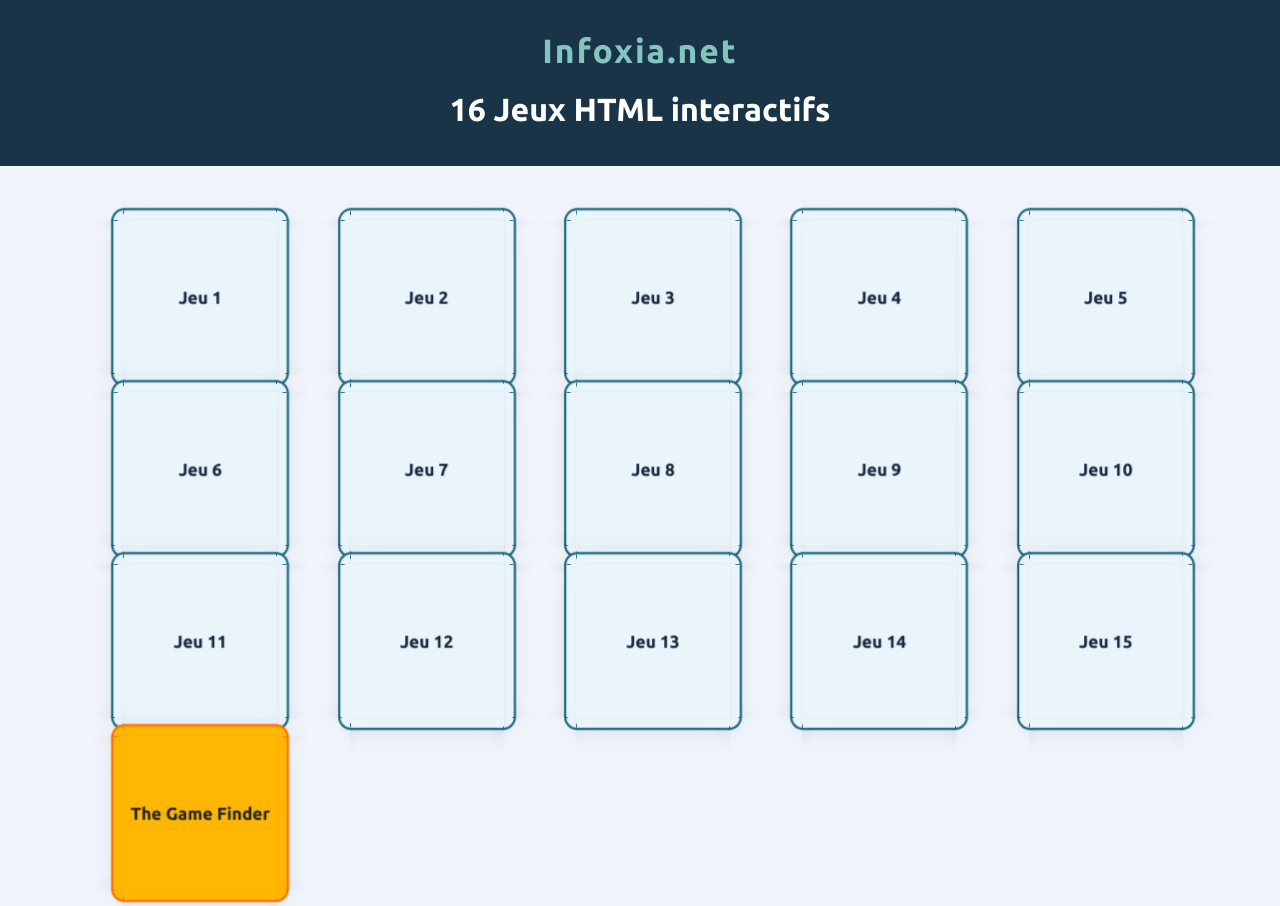
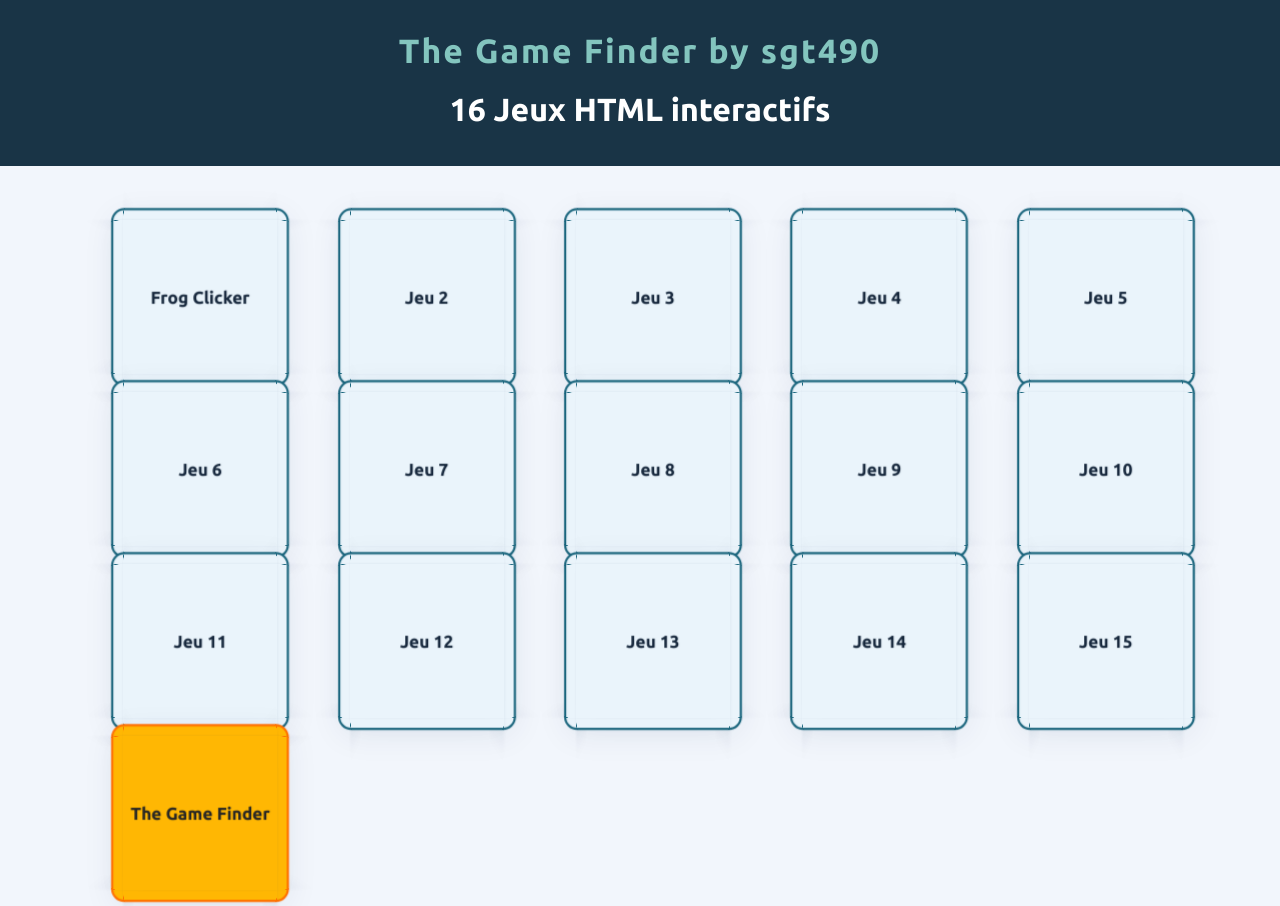
Before and after one commit to sgt490/sgt490.github.io, a plain HTML site: page index.html in a window 1280 px wide. Shown: the top 906 px of the page. Drawn offline with Linux system fonts and the light colour scheme.

Commit message:
Update index.html

```diff
--- a/index.html
+++ b/index.html
@@ -8,13 +8,13 @@
 </head>
 <body>
   <header>
-    <a href="index.html" class="logo">Infoxia.net</a>
+    <a href="index.html" class="logo"> The Game Finder by sgt490 </a>
     <h1>16 Jeux HTML interactifs</h1>
   </header>
   <main>
     <section class="games-grid">
       <!-- 15 premiers jeux -->
-      <a href="clicker.html" class="cube-link"><div class="cube"><span class="cube-face cube-face-front">Jeu 1</span><span class="cube-face cube-face-back">Jeu 1</span><span class="cube-face cube-face-right">Jeu 1</span><span class="cube-face cube-face-left">Jeu 1</span><span class="cube-face cube-face-top">Jeu 1</span><span class="cube-face cube-face-bottom">Jeu 1</span></div></a>
+      <a href="clicker.html" class="cube-link"><div class="cube"><span class="cube-face cube-face-front">Frog Clicker</span><span class="cube-face cube-face-back">Jeu 1</span><span class="cube-face cube-face-right">Jeu 1</span><span class="cube-face cube-face-left">Jeu 1</span><span class="cube-face cube-face-top">Jeu 1</span><span class="cube-face cube-face-bottom">Jeu 1</span></div></a>
       <a href="jeu2.html" class="cube-link"><div class="cube"><span class="cube-face cube-face-front">Jeu 2</span><span class="cube-face cube-face-back">Jeu 2</span><span class="cube-face cube-face-right">Jeu 2</span><span class="cube-face cube-face-left">Jeu 2</span><span class="cube-face cube-face-top">Jeu 2</span><span class="cube-face cube-face-bottom">Jeu 2</span></div></a>
       <a href="jeu3.html" class="cube-link"><div class="cube"><span class="cube-face cube-face-front">Jeu 3</span><span class="cube-face cube-face-back">Jeu 3</span><span class="cube-face cube-face-right">Jeu 3</span><span class="cube-face cube-face-left">Jeu 3</span><span class="cube-face cube-face-top">Jeu 3</span><span class="cube-face cube-face-bottom">Jeu 3</span></div></a>
       <a href="jeu4.html" class="cube-link"><div class="cube"><span class="cube-face cube-face-front">Jeu 4</span><span class="cube-face cube-face-back">Jeu 4</span><span class="cube-face cube-face-right">Jeu 4</span><span class="cube-face cube-face-left">Jeu 4</span><span class="cube-face cube-face-top">Jeu 4</span><span class="cube-face cube-face-bottom">Jeu 4</span></div></a>
```
